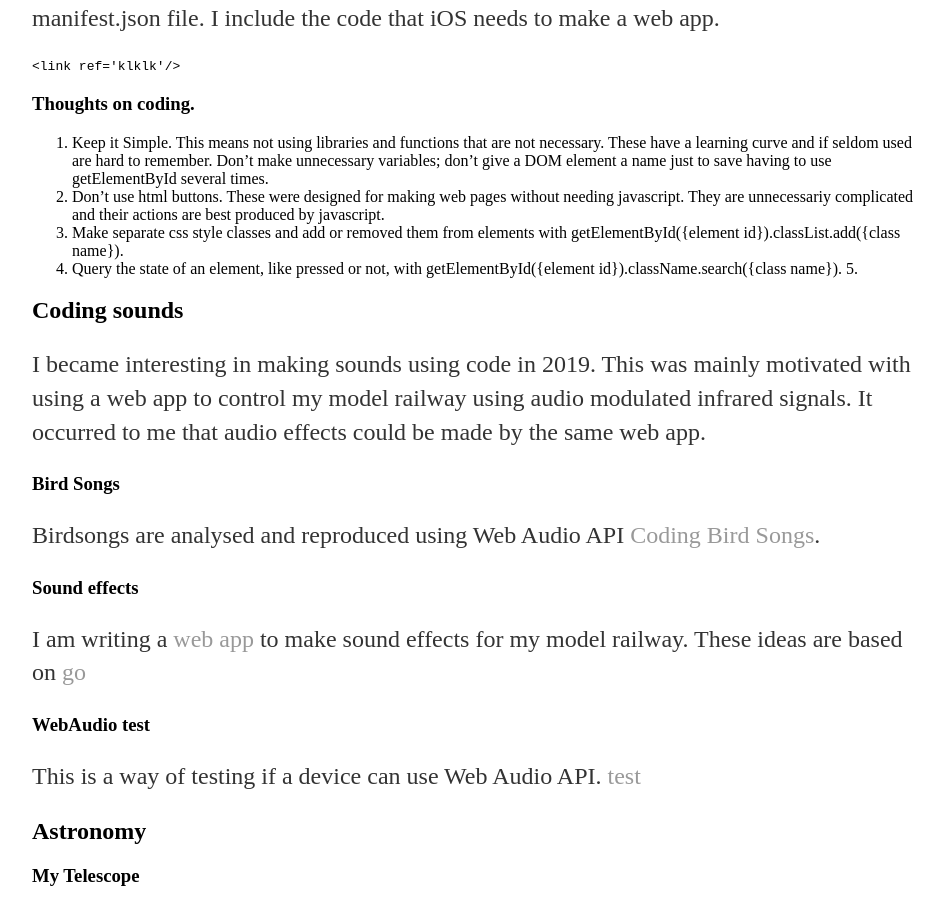
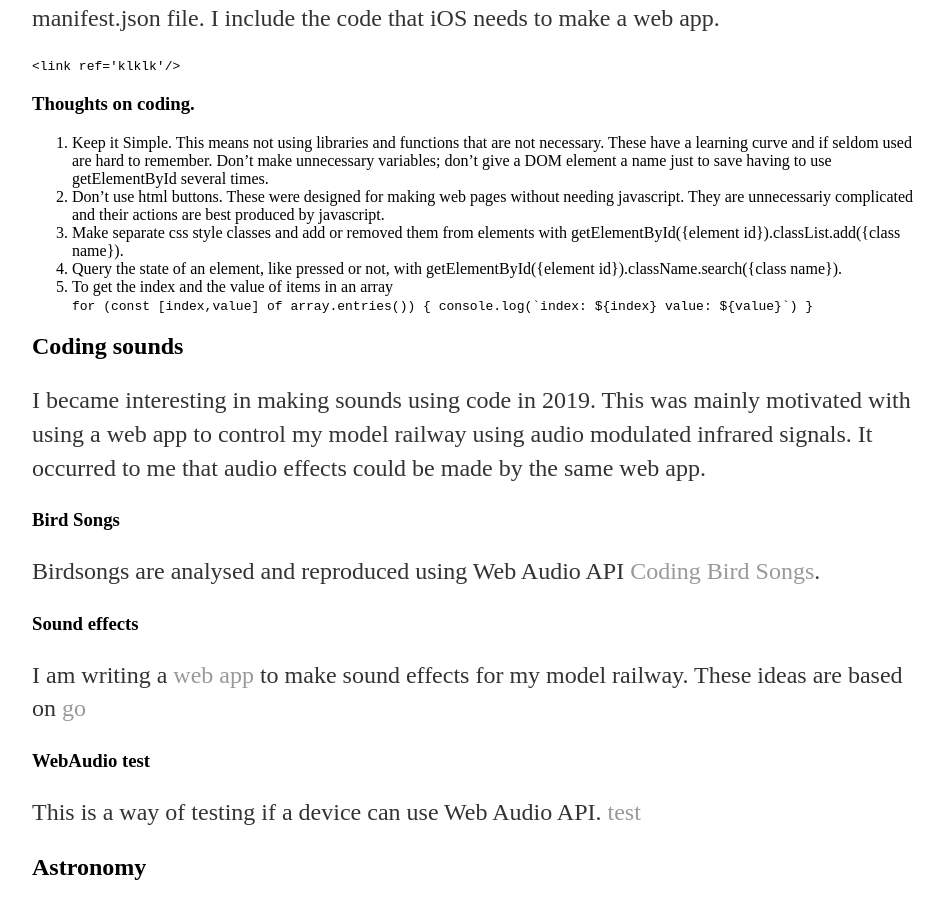
Before and after one commit to bwedgar/bwedgar.github.io, a Jekyll site: the page built from index.md, in a window 1280 px wide and 900 px high, scrolled down 829 px. Shown: the whole window, without its empty margins (160-1104 px from the left). Built offline with Jekyll 4.4.1, drawn with Linux system fonts in a browser that asks for light colours.

Commit message:
Update index.md

````diff
--- a/index.md
+++ b/index.md
@@ -25,7 +25,11 @@ I include a manifest.json file.  I include the code that iOS needs to make a web
 2. Don't use html buttons.  These were designed for making web pages without needing javascript.  They are unnecessariy complicated and their actions are best produced by javascript.
 3. Make separate css style classes and add or removed them from elements with getElementById({element id}).classList.add({class name}).
 4. Query the state of an element, like pressed or not, with getElementById({element id}).className.search({class name}).
-5.
+5. To get the index and the value of items in an array
+```for (const [index,value] of array.entries()) {
+console.log(`index: ${index} value: ${value}`)
+}
+```
 
 
 
````
